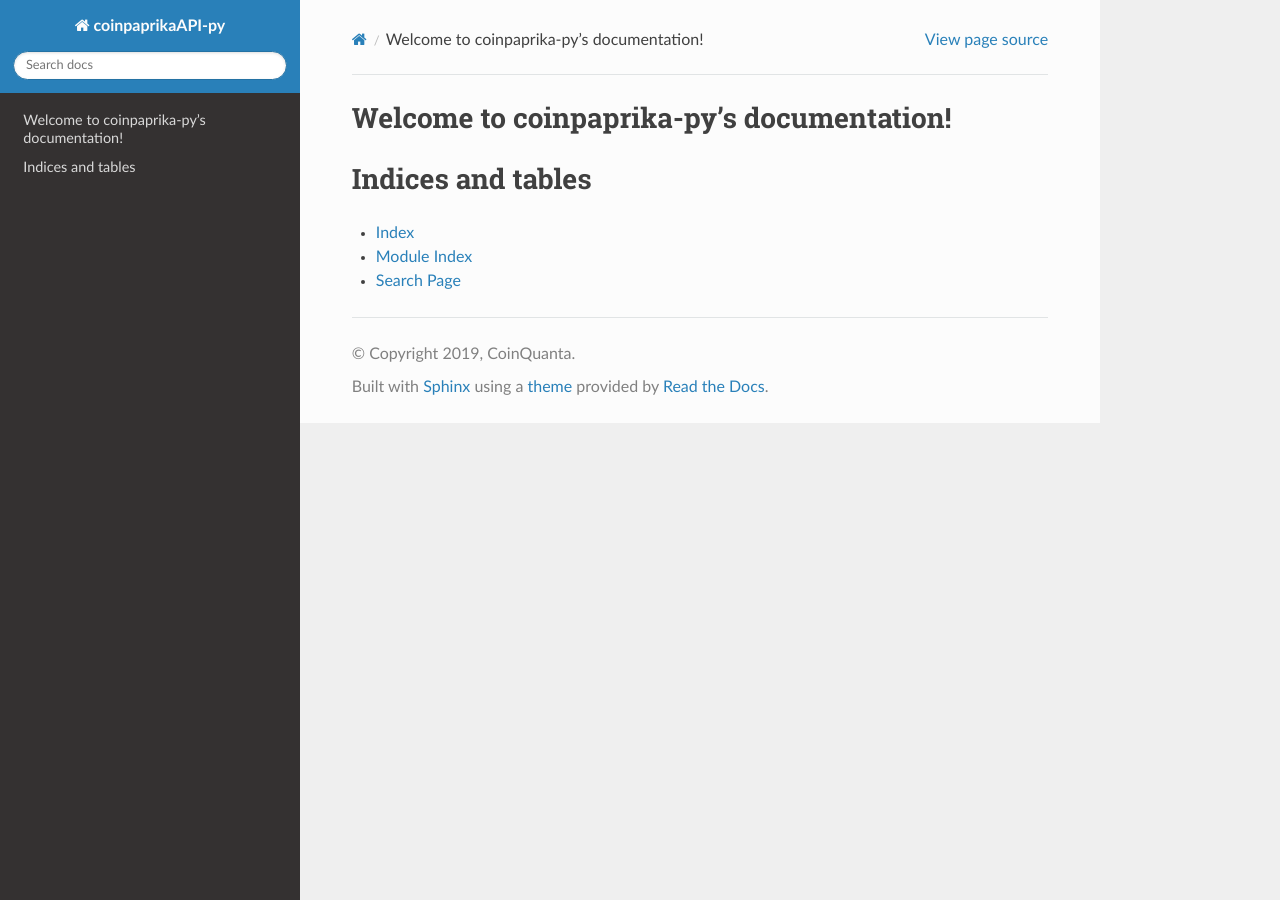
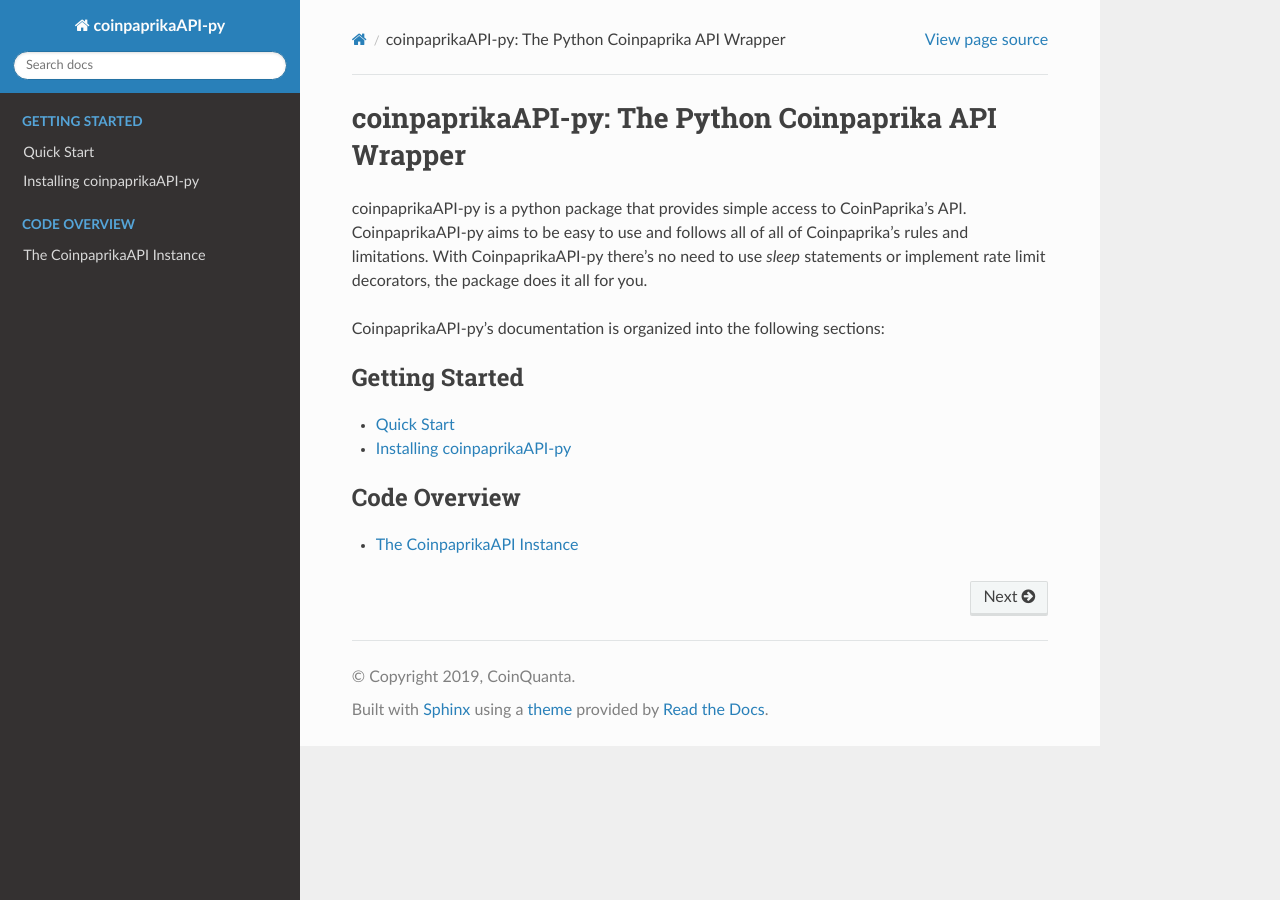
Before and after one commit to CoinQuanta/coinpaprika-py, a Sphinx documentation site: the page built from docs/source/index.rst, in a window 1280 px wide. Built offline with Sphinx 7.4.7 and the Read the Docs theme 2.0.0, drawn with Linux system fonts in a browser that asks for light colours.

Commit message:
Add docs

```diff
--- /dev/null
+++ b/docs/source/code_overview/coinpaprikaAPI.rst
@@ -0,0 +1,6 @@
+The CoinpaprikaAPI Instance
+===========================
+.. automodule:: coinpaprikaAPI.coinpaprikaAPI
+    :members:
+    :undoc-members:
+    :show-inheritance:
--- /dev/null
+++ b/docs/source/getting_started/installation.rst
@@ -0,0 +1,16 @@
+Installing coinpaprikaAPI-py
+============================
+
+CoinpaprikaAPI-py is supported on python3.4, 3.5, 3.6 and 3.7. The recommended
+and quickest way to install CoinpaprikaAPI-py is through `pip <https://pypi.python.org/pypi/pip>`_.
+
+.. code-block:: bash
+
+    pip install coinpaprikaAPI-py
+
+Alternatively, you can clone the repository and run setup.py.
+
+.. code-block:: bash
+
+      git clone https://github.com/CoinQuanta/coinpaprikaAPI-py
+      cd coinpaprikaAPI-py && python setup.py install
--- /dev/null
+++ b/docs/source/getting_started/quick_start.rst
@@ -0,0 +1,33 @@
+Quick Start
+===========
+
+You can instantiate an instance of CoinpaprikaAPI-py like so:
+
+.. code-block:: python
+
+
+    import coinpaprikaAPI
+    coinpaprika = coinpaprikaAPI.Coinpaprika()
+
+
+Using the `coinpaprikaAPI` instance, you can then interact with Coinpaprika's API:
+
+.. code-block:: python
+
+    # Get all coins
+    all_coins = coinpaprika.coins()
+
+    # Get coin by ID
+    bitcoin_data = coinpaprika.coin("btc-bitcoin")
+
+    # Get tickers for all coins
+    all_coin_tickers = coinpaprika.tickers(quotes="USD,BTC")
+
+    # Get ticker by ID
+    bitcoin_ticker_data = coinpaprika.ticker("btc-bitcoin")
+
+    # Get all exchanges
+    all_exchanges = coinpaprika.exchanges()
+
+    # Get exchange by ID
+    binance_exchange_data = coinpaprika.exchange("binance")
--- a/docs/source/index.rst
+++ b/docs/source/index.rst
@@ -1,20 +1,20 @@
-.. coinpaprika-py documentation master file, created by
-   sphinx-quickstart on Thu Apr 25 14:14:04 2019.
-   You can adapt this file completely to your liking, but it should at least
-   contain the root `toctree` directive.
+coinpaprikaAPI-py: The Python Coinpaprika API Wrapper
+=====================================================
+coinpaprikaAPI-py is a python package that provides simple access to CoinPaprika's API. CoinpaprikaAPI-py aims to be easy to use and follows all of all of Coinpaprika's rules and limitations. With CoinpaprikaAPI-py there's no need to use `sleep` statements or implement rate limit decorators, the package does it all for you.
 
-Welcome to coinpaprika-py's documentation!
-==========================================
+CoinpaprikaAPI-py's documentation is organized into the following sections:
 
+.. _getting_started:
 .. toctree::
-   :maxdepth: 2
-   :caption: Contents:
+  :maxdepth: 1
+  :caption: Getting Started
 
+  getting_started/quick_start
+  getting_started/installation
 
+.. _code_overview:
+.. toctree::
+  :maxdepth: 1
+  :caption: Code Overview
 
-Indices and tables
-==================
-
-* :ref:`genindex`
-* :ref:`modindex`
-* :ref:`search`
+  code_overview/coinpaprikaAPI
```
